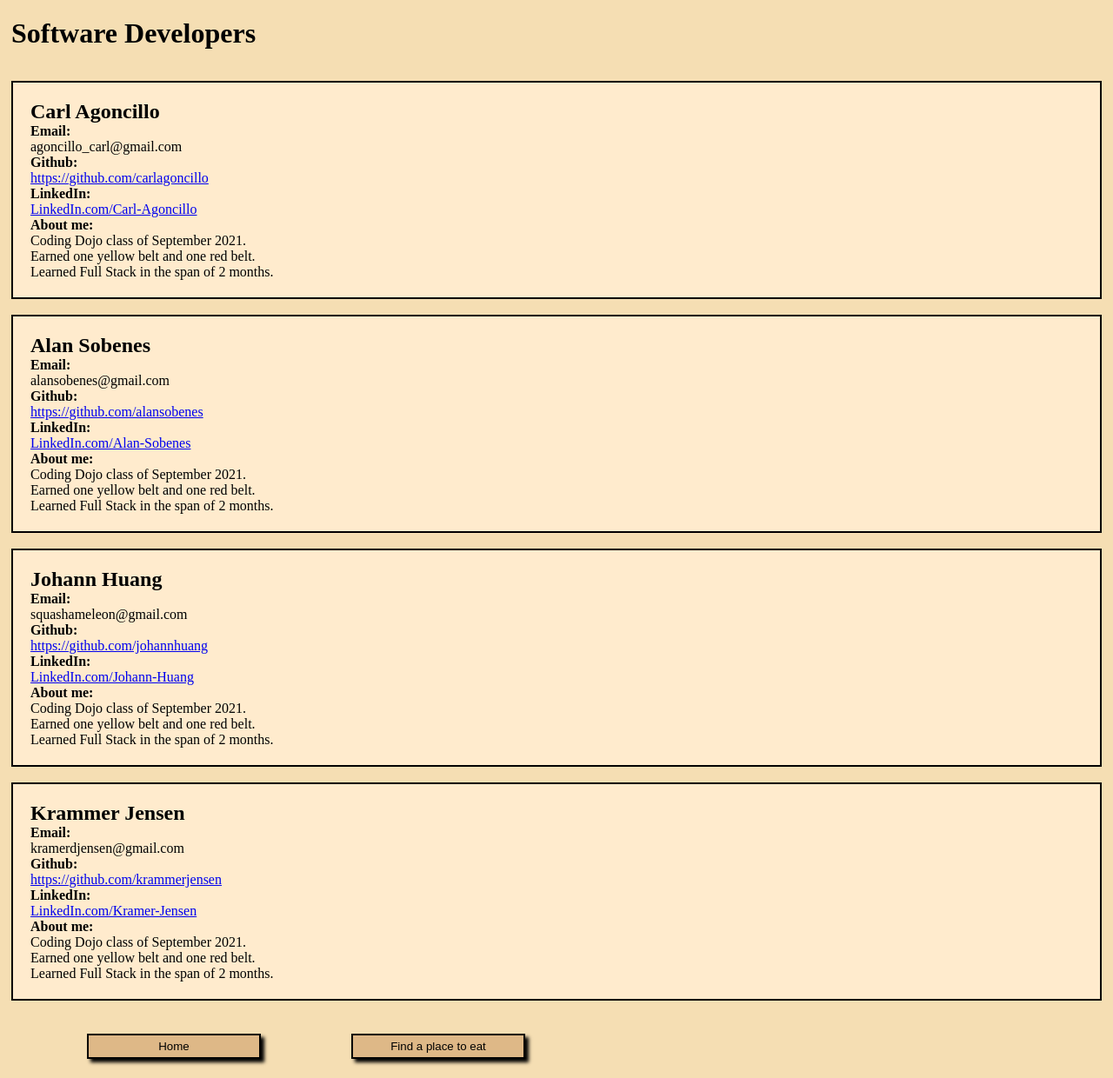
After one commit to AlanSobenes/Food-Buddy, a Flask app: template flask_app/templates/contact_us.html in a window 1280 px wide. The commit adds this page. Shown: the whole page at 87% size. Run offline with Flask 2, Linux system fonts and the light colour scheme; the template is opened without the code that fills it, so the values that code supplies are empty.

Commit message:
updated 12:35pm

```diff
--- /dev/null
+++ b/flask_app/controllers/foodbuddy.py
@@ -0,0 +1,11 @@
+from flask import render_template,redirect,session,request
+from flask_app import app
+
+
+@app.route('/')
+def index():
+    return render_template("start_page.html")
+
+@app.route('/start')
+def start():
+    return render_template("map_index.html")
--- a/static/map.css
+++ b/flask_app/static/css/map_style.css
@@ -1,5 +1,4 @@
 #map{
-    height: 700px;
+    height: 1000px;
     width: 100%;
-
 }
--- a/static/style.css
+++ b/flask_app/static/css/style.css
@@ -102,19 +102,44 @@
     border: 2px solid black;
 } */
 
-/* 2nd page bottom box info */
+/* contact us page */
 
-.abt-us{
-    margin-top: 130%;
-    padding: 10px;
+.cntc-us{
+    height: 155vh;
+    background-color: wheat;
 }
 
-
-.abt-us h3{
-    margin-left: 6px;
+.cntc-us h1, .cntc-box{
+    margin-left: 13px;
 }
 
-.abt-us p{
-    text-align: center;
-    margin: 0px 5px;
+.cntc-us h1{
+    padding-top: 20px;
 }
+
+.home-btn{
+    margin-top: 20px;
+    margin-left: 100px;
+    padding: 5px;
+    border: 2px solid black;
+    box-shadow: 4px 4px 4px black;
+    width: 200px;
+    background-color: burlywood;
+
+}
+
+.cntc-box{
+    border: 2px solid black;
+    padding: 20px;
+    background-color: blanchedalmond;
+    margin-right: 13px;
+
+}
+
+.cntc-box p{
+    font-family: serif;
+}
+
+.bold{
+    font-weight: bold;
+}
--- /dev/null
+++ b/flask_app/templates/contact_us.html
@@ -0,0 +1,89 @@
+<!DOCTYPE html>
+<html lang="en">
+<head>
+    <meta charset="UTF-8">
+    <meta http-equiv="X-UA-Compatible" content="IE=edge">
+    <meta name="viewport" content="width=device-width, initial-scale=1.0">
+    <link rel="stylesheet" href="/flask_app/static/css/style.css">
+    <title>Contact us</title>
+</head>
+<body>
+    <div class="cntc-us">
+        <div class="cntc-header">
+            <h1>Software Developers</h1>
+            <br>
+        </div>
+        <br>
+        <div class="cntc-box">
+            <h2>Carl Agoncillo</h2>
+            <p class="bold">Email:</p>
+            <p>agoncillo_carl@gmail.com</p>
+            <p class="bold">Github:</p>
+            <p><a href="https://github.com/carlagoncillo">https://github.com/carlagoncillo</a></p>
+            <p class="bold">LinkedIn:</p>
+            <p>
+            <a href="https://www.linkedin.com/in/carl-agoncillo-0b24b7220?trk=people-guest_people_search-card">LinkedIn.com/Carl-Agoncillo
+            </a>
+            </p>
+            <p class="bold">About me:</p>
+            <p>Coding Dojo class of September 2021.</p>
+            <p>Earned one yellow belt and one red belt.</p>
+            <p>Learned Full Stack in the span of 2 months.</p>
+        </div>
+        <br>
+        <div class="cntc-box">
+            <h2>Alan Sobenes</h2>
+            <p class="bold">Email:</p>
+            <p>alansobenes@gmail.com</p>
+            <p class="bold">Github:</p>
+            <p><a href="https://github.com/AlanSobenes">https://github.com/alansobenes</a></p>
+            <p class="bold">LinkedIn:</p>
+            <p>
+            <a href="https://www.linkedin.com/in/alan-sobenes/">LinkedIn.com/Alan-Sobenes
+            </a>
+            </p>
+            <p class="bold">About me:</p>
+            <p>Coding Dojo class of September 2021.</p>
+            <p>Earned one yellow belt and one red belt.</p>
+            <p>Learned Full Stack in the span of 2 months.</p>
+        </div>
+        <br>
+        <div class="cntc-box">
+            <h2>Johann Huang</h2>
+            <p class="bold">Email:</p>
+            <p>squashameleon@gmail.com</p>
+            <p class="bold">Github:</p>
+            <p><a href="https://github.com/Johann-Huang">https://github.com/johannhuang</a></p>
+            <p class="bold">LinkedIn:</p>
+            <p>
+            <a href="https://www.linkedin.com/in/johann-huang-7344686a?trk=people-guest_people_search-card">LinkedIn.com/Johann-Huang
+            </a>
+            </p>
+            <p class="bold"> About me:</p>
+            <p>Coding Dojo class of September 2021.</p>
+            <p>Earned one yellow belt and one red belt.</p>
+            <p>Learned Full Stack in the span of 2 months.</p>
+        </div>
+        <br>
+        <div class="cntc-box">
+            <h2>Krammer Jensen</h2>
+            <p class="bold">Email:</p>
+            <p>kramerdjensen@gmail.com</p>
+            <p class="bold">Github:</p>
+            <p><a href="https://github.com/KramerJProg/Food-Buddy">https://github.com/krammerjensen</a></p>
+            <p class="bold">LinkedIn:</p>
+            <p>
+            <a href="https://www.linkedin.com/in/kramer-jensen-9417b8217/">LinkedIn.com/Kramer-Jensen
+            </a>
+            </p>
+            <p class="bold">About me:</p>
+            <p>Coding Dojo class of September 2021.</p>
+            <p>Earned one yellow belt and one red belt.</p>
+            <p>Learned Full Stack in the span of 2 months.</p>
+        </div>
+        <br>
+        <button class="home-btn">Home</button>
+        <button class="home-btn">Find a place to eat</button>
+    </div>
+</body>
+</html>
```
Also changed, not shown: flask_app/static/js/map_app_proto.js (added, +113 -0 lines), flask_app/templates/about_us.html (added, +30 -0 lines), flask_app/templates/filters.html (renamed from templates/start_page.html, +13 -12 lines), flask_app/templates/map_index.html (added, +46 -0 lines), flask_app/templates/start_page.html (added, +31 -0 lines), static/app.js (deleted, +0 -9 lines), templates/index.html (deleted, +0 -27 lines), controllers/foodbuddy.py (deleted), flask_app/__init__.py (renamed from __init__.py), flask_app/static/img/frenchfries.gif (renamed from static/frenchfries.gif), flask_app/static/js/html_css.js (renamed from static/html_css.js), models/foodbuddy_model.py (deleted).
